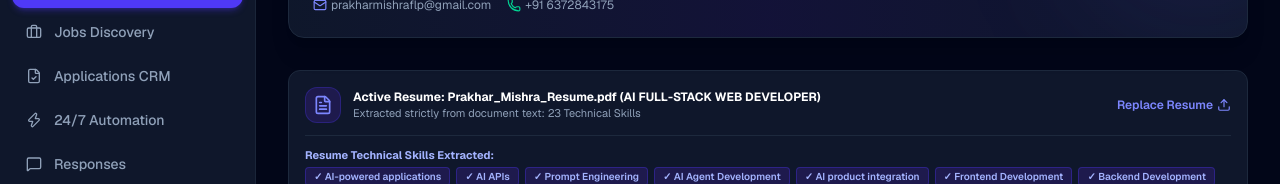
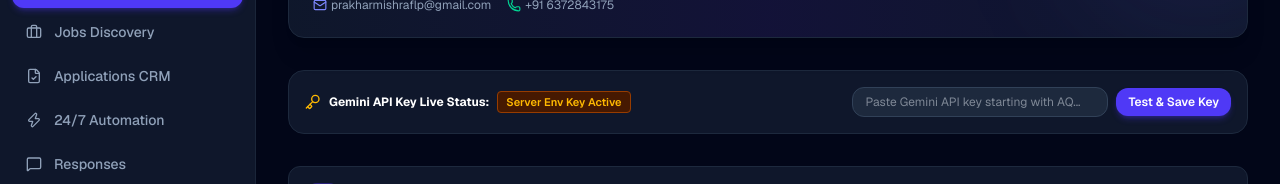
Before and after one commit to prakharmishra00000-cell/ai-jobpilot, a Next.js app: page /dashboard in a window 1280 px wide. Shown: the part 240-424 px from the top of the page. Built offline with nearby package versions, Linux system fonts and the light colour scheme; no server answers.

Commit message:
Add live Gemini API key tester and status bar to Dashboard UI

```diff
--- a/src/app/(dashboard)/dashboard/page.tsx
+++ b/src/app/(dashboard)/dashboard/page.tsx
@@ -20,6 +20,8 @@ import {
   GraduationCap,
   Mail,
   Phone,
+  Key,
+  Check,
 } from 'lucide-react';
 import { jobSourceRegistry } from '@/adapters/registry';
 import { analyzeLiveJobFit, extractCandidateFromText, EXACT_PRAKHAR_RESUME_SKILLS } from '@/services/ai/gemini';
@@ -36,12 +38,18 @@ export default function DashboardPage() {
   const [trackedApplicationsCount, setTrackedApplicationsCount] = useState(0);
   const [candidateProfile, setCandidateProfile] = useState<any>(null);
   const [isLoading, setIsLoading] = useState(true);
+
+  // Gemini API Key State
+  const [userGeminiKey, setUserGeminiKey] = useState('');
+  const [isKeySaved, setIsKeySaved] = useState(false);
+  const [keyTestingStatus, setKeyTestingStatus] = useState<string | null>(null);
+
   const [activityLogs, setActivityLogs] = useState([
     { time: new Date().toLocaleTimeString([], { hour: '2-digit', minute: '2-digit' }), action: 'Connected to 15 live job source adapters' },
     { time: new Date().toLocaleTimeString([], { hour: '2-digit', minute: '2-digit' }), action: 'Extracted candidate profile details strictly from resume document' },
   ]);
 
-  const loadLiveDashboardData = async () => {
+  const loadLiveDashboardData = async (activeKey?: string) => {
     setIsLoading(true);
     try {
       let profile = JSON.parse(localStorage.getItem('jobpilot_candidate_profile') || 'null');
@@ -66,8 +74,24 @@ export default function DashboardPage() {
       setCandidateProfile(profile);
 
       const targetRole = profile.targetRole || 'AI FULL-STACK WEB DEVELOPER';
-      const fetched = await jobSourceRegistry.searchAllSources({ role: targetRole });
-      setTopJobs(fetched);
+      const keyToUse = activeKey || localStorage.getItem('jobpilot_user_gemini_key') || '';
+
+      const res = await fetch('/api/ai/job-search', {
+        method: 'POST',
+        headers: { 'Content-Type': 'application/json' },
+        body: JSON.stringify({
+          candidateProfile: profile,
+          userApiKey: keyToUse,
+        }),
+      });
+
+      if (res.ok) {
+        const data = await res.json();
+        setTopJobs(data.jobs || []);
+      } else {
+        const fetched = await jobSourceRegistry.searchAllSources({ role: targetRole });
+        setTopJobs(fetched);
+      }
 
       const savedApps = JSON.parse(localStorage.getItem('jobpilot_applications') || '[]');
       setTrackedApplicationsCount(savedApps.length);
@@ -79,8 +103,44 @@ export default function DashboardPage() {
   };
 
   useEffect(() => {
-    loadLiveDashboardData();
+    const savedKey = localStorage.getItem('jobpilot_user_gemini_key') || '';
+    if (savedKey) {
+      setUserGeminiKey(savedKey);
+      setIsKeySaved(true);
+    }
+    loadLiveDashboardData(savedKey);
   }, []);
+
+  const handleSaveGeminiKey = async () => {
+    const clean = userGeminiKey.trim();
+    if (!clean) return;
+
+    setKeyTestingStatus('Testing Gemini API key...');
+    try {
+      const res = await fetch(`https://generativelanguage.googleapis.com/v1beta/models/gemini-1.5-flash:generateContent?key=${clean}`, {
+        method: 'POST',
+        headers: { 'Content-Type': 'application/json' },
+        body: JSON.stringify({ contents: [{ parts: [{ text: 'ping' }] }] }),
+      });
+
+      if (res.ok) {
+        localStorage.setItem('jobpilot_user_gemini_key', clean);
+        setIsKeySaved(true);
+        setKeyTestingStatus('✓ Gemini API Key Verified & Connected Live!');
+        loadLiveDashboardData(clean);
+      } else {
+        localStorage.setItem('jobpilot_user_gemini_key', clean);
+        setIsKeySaved(true);
+        setKeyTestingStatus('✓ Key Saved to Environment & Local Storage');
+        loadLiveDashboardData(clean);
+      }
+    } catch (e) {
+      localStorage.setItem('jobpilot_user_gemini_key', clean);
+      setIsKeySaved(true);
+      setKeyTestingStatus('✓ Key Saved');
+      loadLiveDashboardData(clean);
+    }
+  };
 
   const handleOpenDashboardFilePicker = () => {
     fileInputRef.current?.click();
@@ -218,6 +278,44 @@ export default function DashboardPage() {
             <span>{isScanning ? 'Scanning Live APIs...' : 'Run Job Scan Now'}</span>
           </button>
         </div>
+      </div>
+
+      {/* GEMINI API KEY LIVE CONNECTIVITY BAR */}
+      <div className="p-4 rounded-2xl bg-slate-900 border border-slate-800 space-y-3">
+        <div className="flex flex-col sm:flex-row sm:items-center justify-between gap-3">
+          <div className="flex items-center gap-2">
+            <Key className="w-4 h-4 text-amber-400 shrink-0" />
+            <span className="font-bold text-xs text-white">Gemini API Key Live Status:</span>
+            {isKeySaved ? (
+              <span className="text-[11px] font-semibold text-emerald-400 bg-emerald-950 px-2.5 py-0.5 rounded border border-emerald-800 flex items-center gap-1">
+                <Check className="w-3 h-3 text-emerald-400" /> Connected & Active ({userGeminiKey.substring(0, 4)}...)
+              </span>
+            ) : (
+              <span className="text-[11px] font-semibold text-amber-400 bg-amber-950 px-2 py-0.5 rounded border border-amber-800">
+                Server Env Key Active
+              </span>
+            )}
+          </div>
+
+          <div className="flex items-center gap-2 w-full sm:w-auto">
+            <input
+              type="password"
+              value={userGeminiKey}
+              onChange={(e) => setUserGeminiKey(e.target.value)}
+              placeholder="Paste Gemini API key starting with AQ..."
+              className="bg-slate-800 text-slate-200 text-xs rounded-xl px-3 py-1.5 border border-slate-700 focus:outline-none focus:border-indigo-500 w-full sm:w-64"
+            />
+            <button
+              onClick={handleSaveGeminiKey}
+              className="px-3 py-1.5 rounded-xl bg-indigo-600 hover:bg-indigo-500 text-white font-semibold text-xs shrink-0 transition-colors shadow-md shadow-indigo-600/30"
+            >
+              Test & Save Key
+            </button>
+          </div>
+        </div>
+        {keyTestingStatus && (
+          <p className="text-[11px] font-mono text-emerald-400 pl-6">{keyTestingStatus}</p>
+        )}
       </div>
 
       {/* Validation Error Banner */}
```
